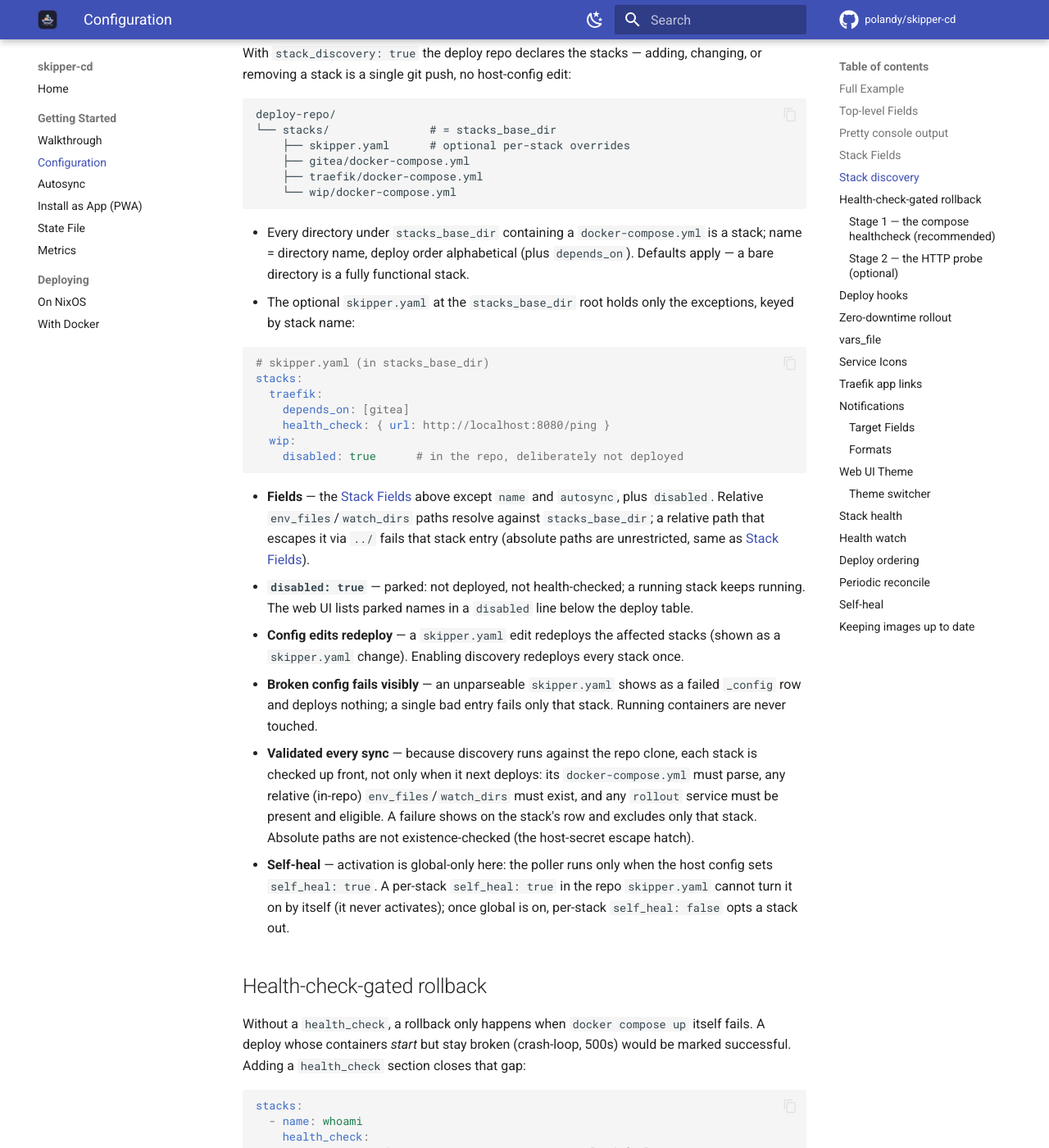
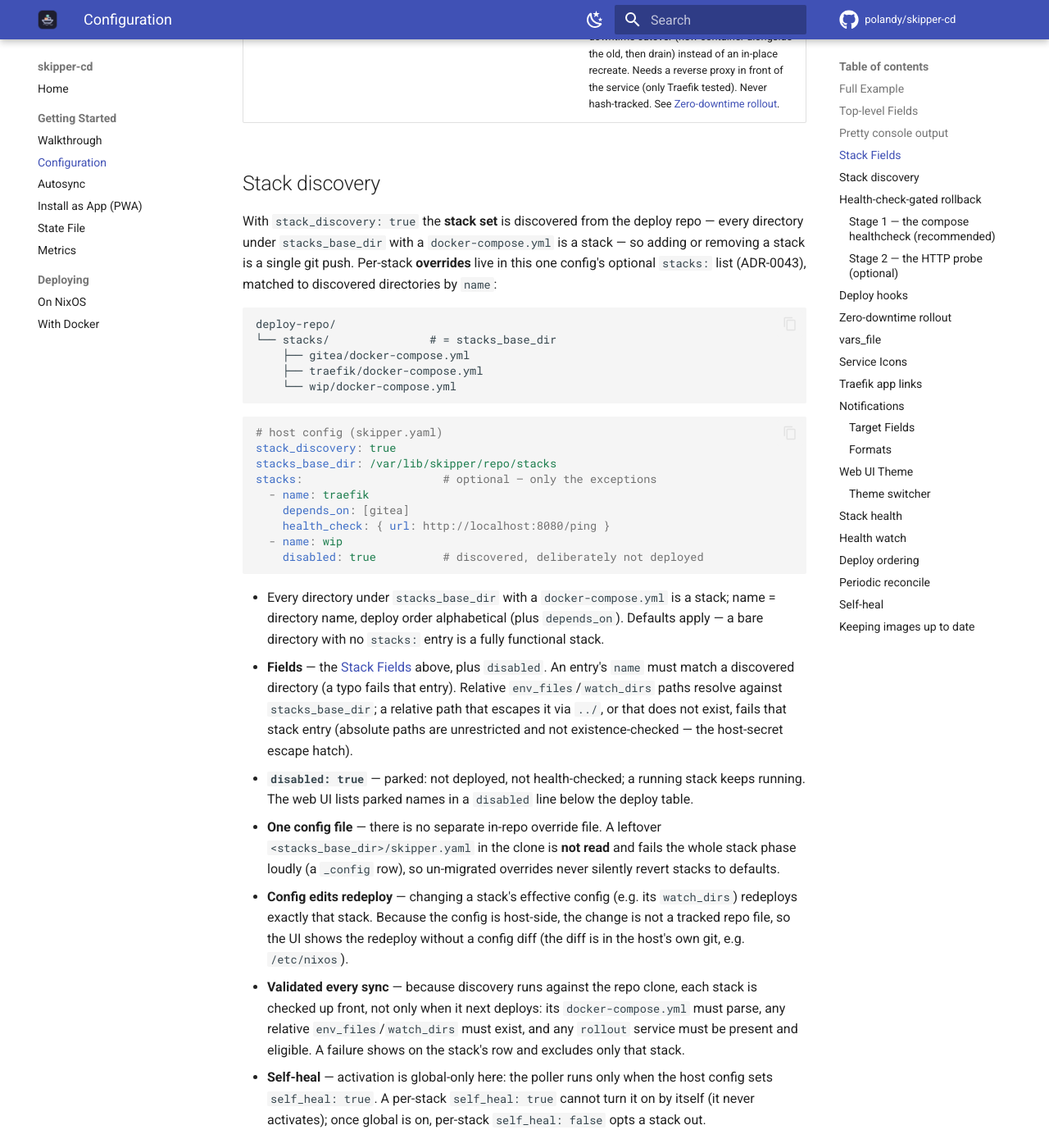
Before and after one commit to polandy/skipper-cd, an MkDocs documentation site: the page built from docs/configuration.md, in a window 1280 px wide and 1400 px high, scrolled down 6528 px. Shown: the whole window at 82% size. Built offline with MkDocs 1.6.1 and Material for MkDocs 9.7.7, drawn with Linux system fonts in a browser that asks for light colours; comment, search, counter and statistics services are not loaded; some of the changed text lies outside the part shown.

Commit message:
docs(adr): mark ADR-0043 accepted; update discovery docs + CLAUDE.md for single config

````diff
--- a/docs/configuration.md
+++ b/docs/configuration.md
@@ -60,8 +60,8 @@ nixos_rebuild:
 | `metrics_port` | int | no | `9120` | Port on which the Prometheus metrics HTTP server listens. Exposes `/metrics`. Must be 1–65535 and differ from `port`. |
 | `ui_enabled` | bool | no | `true` | Serve the web UI (live deploy dashboard, event history, [autosync](autosync.md) controls) on the webhook `port`. Also required for [stack health](#stack-health), [service icons](#service-icons), the deploy audit API, and the [PWA](pwa.md). |
 | `autosync` | bool | no | `true` | Global default for whether detected changes deploy automatically. Set to `false` to pause all stacks (a per-stack `autosync` still overrides it). See [Autosync](autosync.md). |
-| `stacks` | list | unless `stack_discovery` | — | List of Docker Compose stacks to manage (see [Stack Fields](#stack-fields)). Mutually exclusive with `stack_discovery`. |
-| `stack_discovery` | bool | no | `false` | Discover the stack set from the deploy repo instead of this file: every directory under `stacks_base_dir` with a `docker-compose.yml` is a stack, with optional per-stack overrides in a `skipper.yaml` at the `stacks_base_dir` root (see [Stack discovery](#stack-discovery)). Requires `stacks_base_dir`; mutually exclusive with `stacks`. |
+| `stacks` | list | unless `stack_discovery` | — | List of Docker Compose stacks to manage (see [Stack Fields](#stack-fields)). Without `stack_discovery` this list *is* the stack set. With `stack_discovery` it is optional and holds only per-stack overrides, matched to discovered directories by `name`. |
+| `stack_discovery` | bool | no | `false` | Discover the stack set from the deploy repo: every directory under `stacks_base_dir` with a `docker-compose.yml` is a stack; per-stack overrides come from the optional `stacks:` list above (see [Stack discovery](#stack-discovery)). Requires `stacks_base_dir`. |
 | `nixos_rebuild` | object | no | — | NixOS rebuild configuration (see [NixOS](nixos.md)). Omit the section entirely to disable. |
 | `icons` | object | no | — | Web-UI service-icon configuration (see [Service Icons](#service-icons)). Omit to use defaults. |
 | `notifications` | list | no | — | Outbound notification targets messaged on terminal deploy outcomes (see [Notifications](#notifications)). Omit to disable. |
@@ -114,36 +114,35 @@ Each entry under `stacks` configures one Docker Compose stack.
 
 ## Stack discovery
 
-With `stack_discovery: true` the deploy repo declares the stacks — adding, changing, or removing a stack is a single git push, no host-config edit:
+With `stack_discovery: true` the **stack set** is discovered from the deploy repo — every directory under `stacks_base_dir` with a `docker-compose.yml` is a stack — so adding or removing a stack is a single git push. Per-stack **overrides** live in this one config's optional `stacks:` list (ADR-0043), matched to discovered directories by `name`:
 
 ```
 deploy-repo/
 └── stacks/               # = stacks_base_dir
-    ├── skipper.yaml      # optional per-stack overrides
     ├── gitea/docker-compose.yml
     ├── traefik/docker-compose.yml
     └── wip/docker-compose.yml
 ```
 
-- Every directory under `stacks_base_dir` containing a `docker-compose.yml` is a stack; name = directory name, deploy order alphabetical (plus `depends_on`). Defaults apply — a bare directory is a fully functional stack.
-- The optional `skipper.yaml` at the `stacks_base_dir` root holds only the exceptions, keyed by stack name:
-
 ```yaml
-# skipper.yaml (in stacks_base_dir)
-stacks:
-  traefik:
+# host config (skipper.yaml)
+stack_discovery: true
+stacks_base_dir: /var/lib/skipper/repo/stacks
+stacks:                     # optional — only the exceptions
+  - name: traefik
     depends_on: [gitea]
     health_check: { url: http://localhost:8080/ping }
-  wip:
-    disabled: true      # in the repo, deliberately not deployed
+  - name: wip
+    disabled: true          # discovered, deliberately not deployed
 ```
 
-- **Fields** — the [Stack Fields](#stack-fields) above except `name` and `autosync`, plus `disabled`. Relative `env_files`/`watch_dirs` paths resolve against `stacks_base_dir`; a relative path that escapes it via `../` fails that stack entry (absolute paths are unrestricted, same as [Stack Fields](#stack-fields)).
+- Every directory under `stacks_base_dir` with a `docker-compose.yml` is a stack; name = directory name, deploy order alphabetical (plus `depends_on`). Defaults apply — a bare directory with no `stacks:` entry is a fully functional stack.
+- **Fields** — the [Stack Fields](#stack-fields) above, plus `disabled`. An entry's `name` must match a discovered directory (a typo fails that entry). Relative `env_files`/`watch_dirs` paths resolve against `stacks_base_dir`; a relative path that escapes it via `../`, or that does not exist, fails that stack entry (absolute paths are unrestricted and not existence-checked — the host-secret escape hatch).
 - **`disabled: true`** — parked: not deployed, not health-checked; a running stack keeps running. The web UI lists parked names in a `disabled` line below the deploy table.
-- **Config edits redeploy** — a `skipper.yaml` edit redeploys the affected stacks (shown as a `skipper.yaml` change). Enabling discovery redeploys every stack once.
-- **Broken config fails visibly** — an unparseable `skipper.yaml` shows as a failed `_config` row and deploys nothing; a single bad entry fails only that stack. Running containers are never touched.
-- **Validated every sync** — because discovery runs against the repo clone, each stack is checked up front, not only when it next deploys: its `docker-compose.yml` must parse, any relative (in-repo) `env_files`/`watch_dirs` must exist, and any `rollout` service must be present and eligible. A failure shows on the stack's row and excludes only that stack. Absolute paths are not existence-checked (the host-secret escape hatch).
-- **Self-heal** — activation is global-only here: the poller runs only when the host config sets `self_heal: true`. A per-stack `self_heal: true` in the repo `skipper.yaml` cannot turn it on by itself (it never activates); once global is on, per-stack `self_heal: false` opts a stack out.
+- **One config file** — there is no separate in-repo override file. A leftover `<stacks_base_dir>/skipper.yaml` in the clone is **not read** and fails the whole stack phase loudly (a `_config` row), so un-migrated overrides never silently revert stacks to defaults.
+- **Config edits redeploy** — changing a stack's effective config (e.g. its `watch_dirs`) redeploys exactly that stack. Because the config is host-side, the change is not a tracked repo file, so the UI shows the redeploy without a config diff (the diff is in the host's own git, e.g. `/etc/nixos`).
+- **Validated every sync** — because discovery runs against the repo clone, each stack is checked up front, not only when it next deploys: its `docker-compose.yml` must parse, any relative `env_files`/`watch_dirs` must exist, and any `rollout` service must be present and eligible. A failure shows on the stack's row and excludes only that stack.
+- **Self-heal** — activation is global-only here: the poller runs only when the host config sets `self_heal: true`. A per-stack `self_heal: true` cannot turn it on by itself (it never activates); once global is on, per-stack `self_heal: false` opts a stack out.
 
 ## Health-check-gated rollback
 
````
Also changed, not shown: CLAUDE.md (+1 -1 lines), dev-docs/adr/0034-stack-discovery-from-repo.md (+1 -1 lines), dev-docs/adr/0043-single-config-file.md (+7 -3 lines), dev-docs/adr/README.md (+1 -1 lines).
